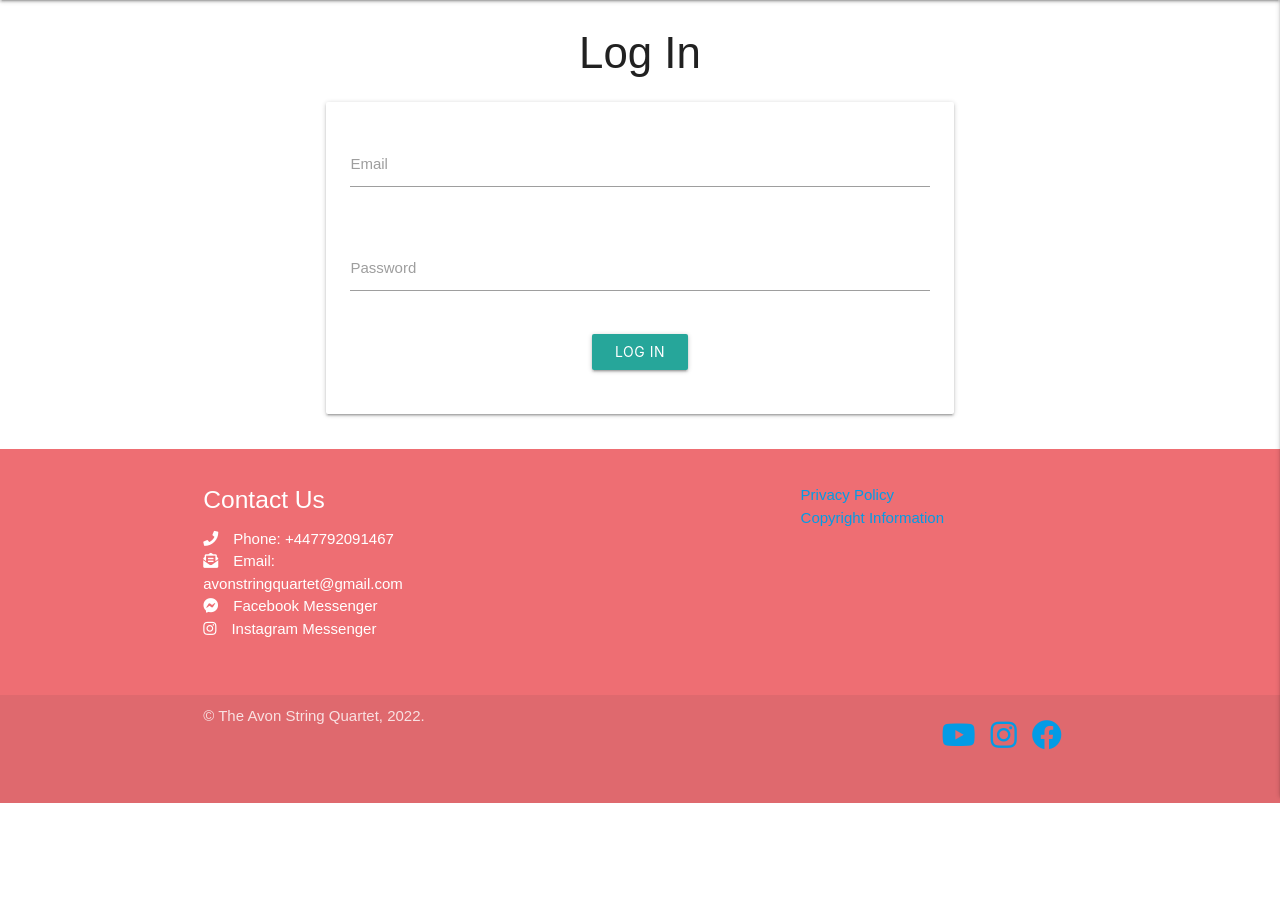
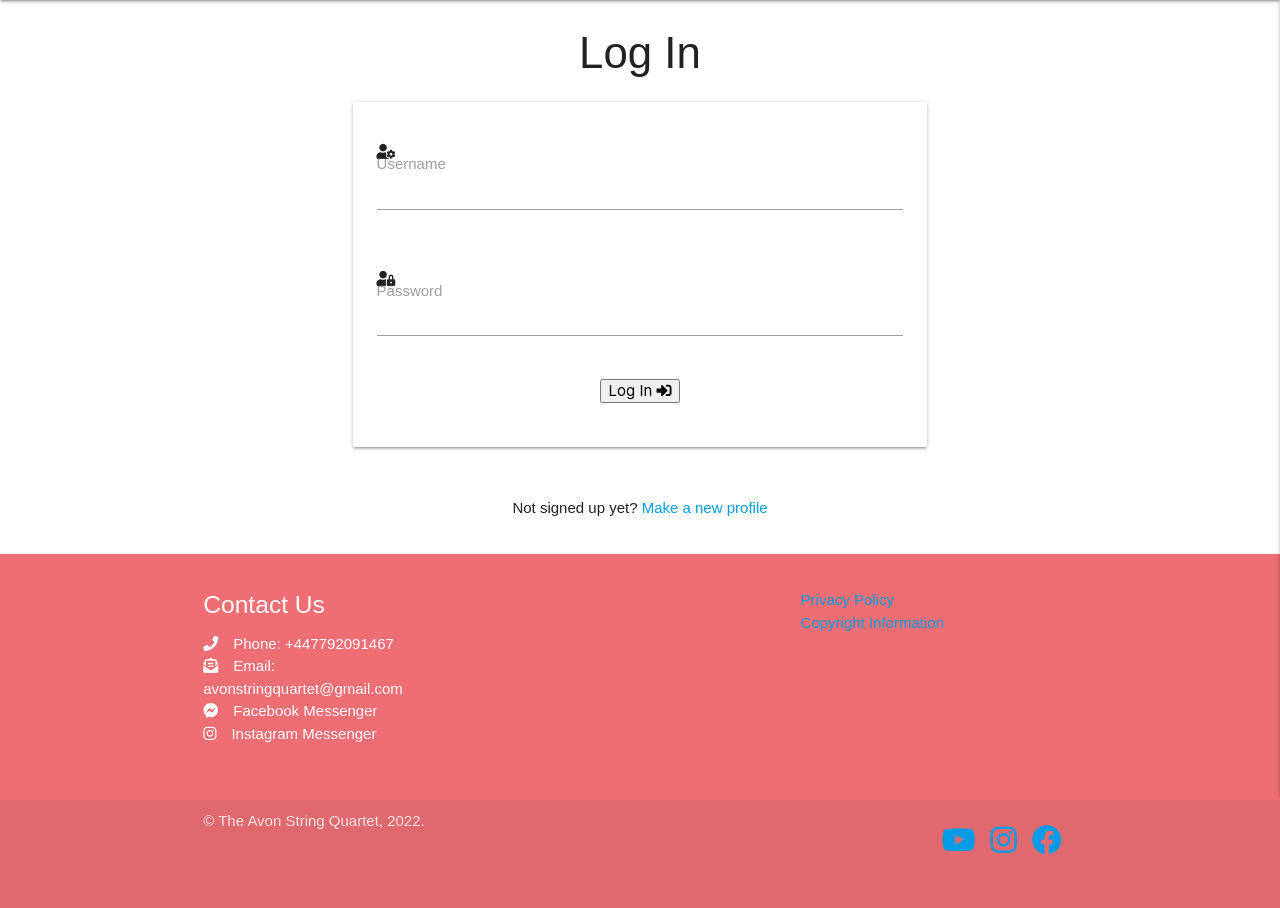
Before and after one commit to samcat437/Milestone-3, a Flask app: page /login in a window 1280 px wide. Shown: the part 64-972 px from the top of the page. Before the commit the page ends 867 px from the top, so only its background shows below. Run offline with Flask 2, Linux system fonts and the light colour scheme.

Commit message:
login functionality added

```diff
--- a/avonstringquartetreviews/routes.py
+++ b/avonstringquartetreviews/routes.py
@@ -33,6 +33,32 @@ def register():
         session["user"] = request.form.get("username").lower()
         flash("Registration successful")
     return render_template("register.html")
+
+
+@app.route("/login", methods=["GET", "POST"])
+def login():
+    if request.method == "POST":
+        # checks if username exists in db
+        existing_user = mongo.db.users.find_one(
+            {"username": request.form.get("username").lower()})
+
+        if existing_user:
+            # ensure hashed password matches import
+            if check_password_hash(
+                existing_user["password"], request.form.get("password")):
+                    session["user"] = request.form.get("username").lower()
+                    flash("Hi, {}".format(request.form.get("username")))
+            else:
+                # invalid password match
+                flash("Incorrect Username and/or Password")
+                return redirect(url_for("login"))
+
+        else:
+            # username doesn't exist
+            flash("Incorrect Username and/or Password")
+            return redirect(url_for("login"))
+
+    return render_template("login.html")
 
 
 @app.route("/reviews")
@@ -77,11 +103,6 @@ def delete_review(review_id):
     return redirect(url_for("reviews"))
 
 
-@app.route("/login")
-def login():
-    return render_template("login.html")
-
-
 @app.route("/my_wedding")
 def my_wedding():
     return render_template("my_wedding.html")
--- a/avonstringquartetreviews/templates/login.html
+++ b/avonstringquartetreviews/templates/login.html
@@ -2,37 +2,41 @@
 {% block content %}
 
 <h3 class="center-align">Log In</h3>
-<!-- need to align center, make it thinner -->
-<div class="container">
-    <form class="col s12" method="POST">
+
 <div class="row">
-            <div class="col s12">
-                <div class="card">
-                    <div class="card-content white-text">
+    <form class="col s12 m8 offset-m2" method="POST" action="{{ url_for('login') }}">
+        <div class="card-panel">
             <div class="row">
                 <div class="input-field col s12">
-                                <input id="email" type="email" class="validate">
-                                <label for="email">Email</label>
+                    <i class="fas fa-user-cog"></i>
+                    <input id="username" name="username" type="text" minlength="5" maxlength="15" pattern="^[a-zA-Z0-9]{5,15}$" class="validate" required>
+                    <label for="username">Username</label>
                 </div>
             </div>
             <div class="row">
                 <div class="input-field col s12">
-                                <input id="password" type="password" class="validate">
+                    <i class="fas fa-user-lock"></i>
+                    <input id="password" name="password" type="password" minlength="5" maxlength="30" pattern="^[a-zA-Z0-9]{5,15}$" class="validate" required>
                     <label for="password">Password</label>
                 </div>
             </div>
             <div class="row">
                 <div class="col s12 center-align">
-                                <button class="btn waves-effect waves-light" type="submit" name="action">Log In
-                                    <i class="material-icons right"></i>
+                    <button class="" type="submit" name="action">Log In
+                        <i class="fas fa-sign-in-alt"></i>
                     </button>
-                            </div>
-                        </div>
-                    </div>
                 </div>
             </div>
         </div>
     </form>
 </div>
 
+<div class="row">
+    <div class="col s12">
+        <p class="center-align">
+            Not signed up yet? <a href="{{ url_for('register') }}">Make a new profile</a>
+        </p>
+    </div>
+</div>
+
 {% endblock %}
```
Also changed, not shown: avonstringquartetreviews/templates/register.html (+8 -0 lines). Lines whose indentation alone changed are shown as unchanged.
